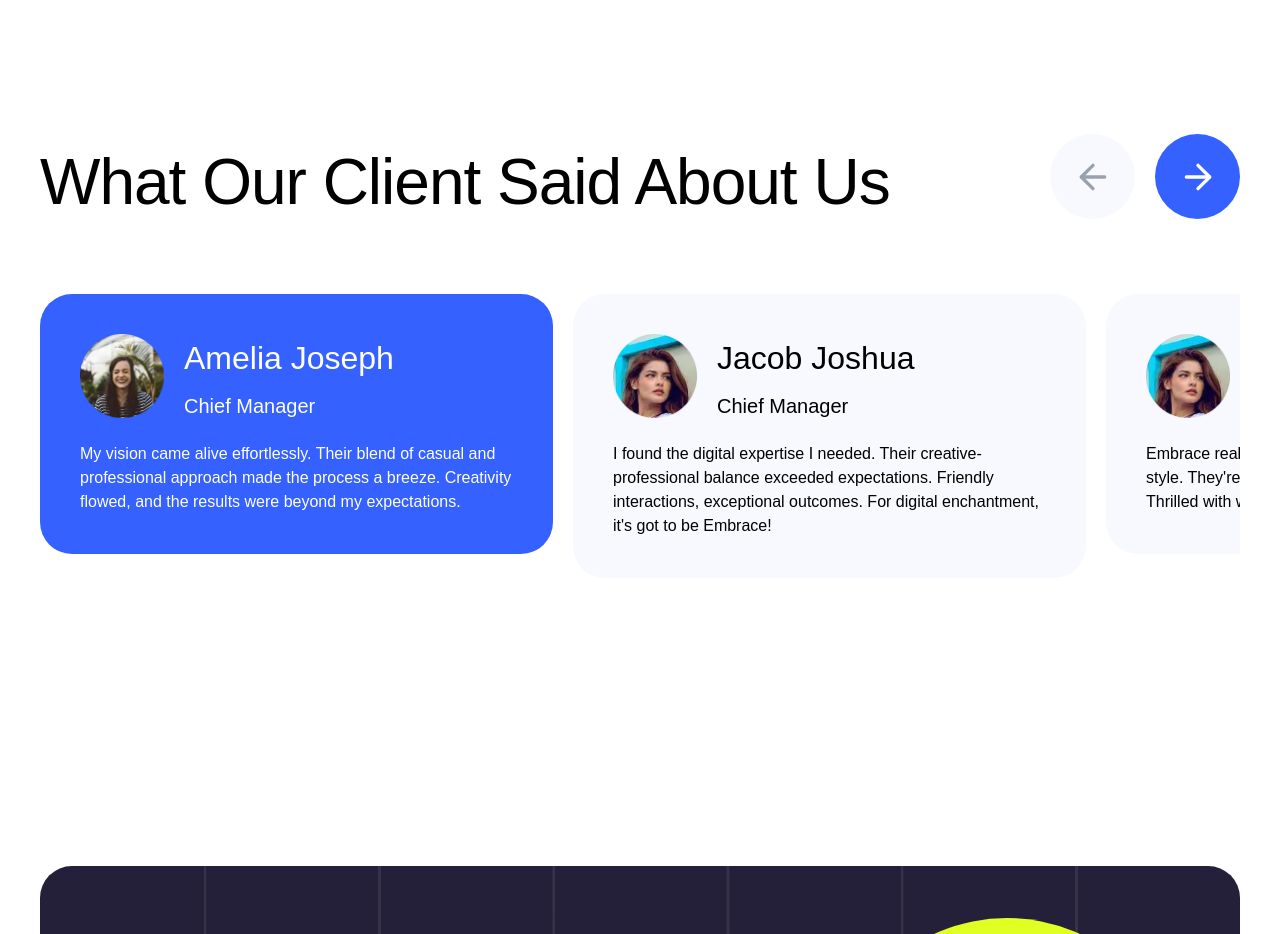
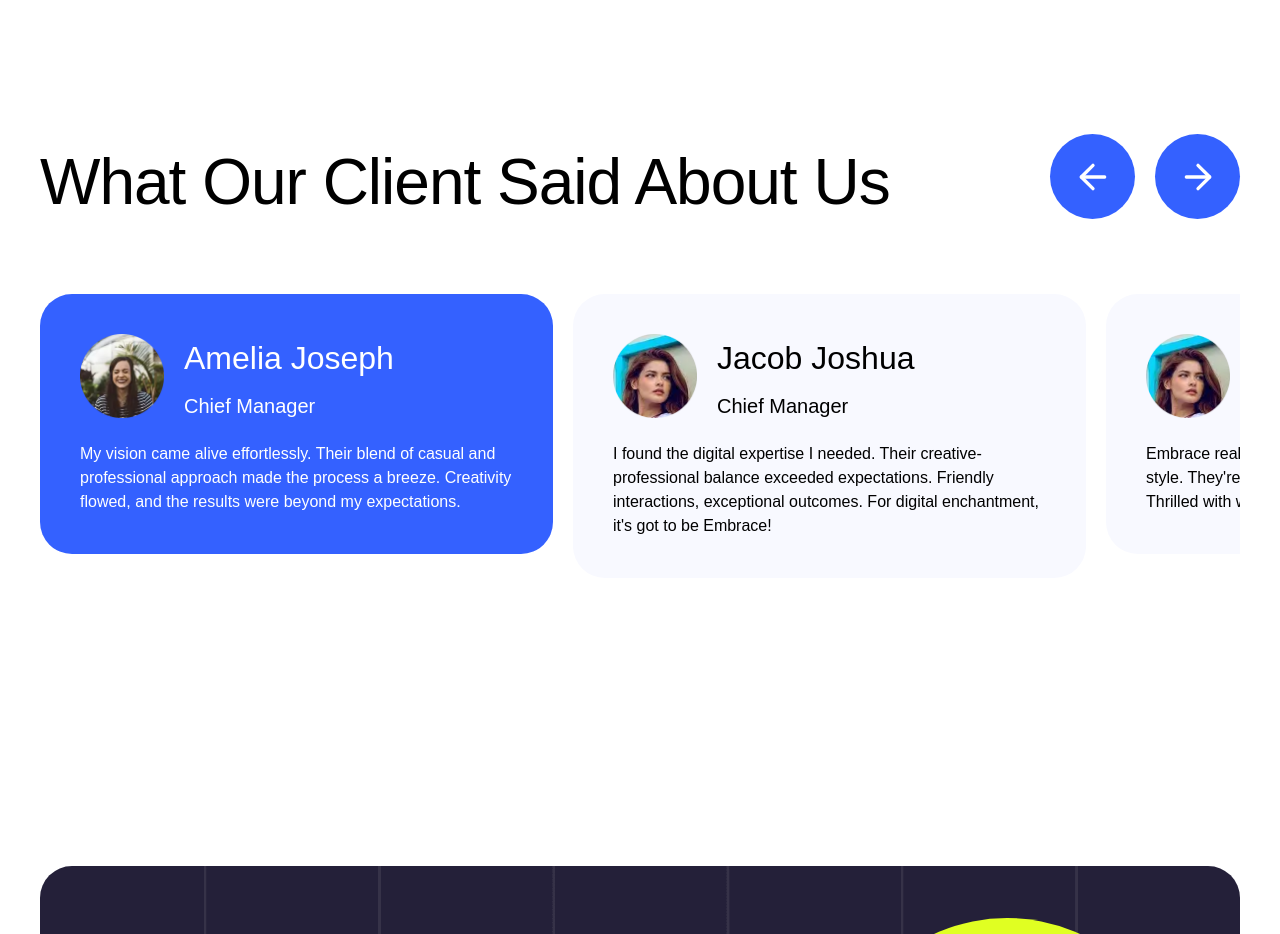
Before and after one commit to DylanSC01/embrance, a React (Vite) app: page / in a window 1280 px wide. Shown: the part 5580-6514 px from the top of the page. Built offline with nearby package versions, Linux system fonts and the light colour scheme.

Commit message:
feat(performance): lazy load testimonials section using IntersectionObserver

```diff
--- a/src/components/sections/Header.tsx
+++ b/src/components/sections/Header.tsx
@@ -3,7 +3,7 @@ import { X, Menu } from "lucide-react";
 import clsx from "clsx";
 
 import { HeaderNavList } from "@/components/ui";
-import useStickyHeader from "@/hooks/useStickyHeader";
+import { useStickyHeader } from "@/hooks";
 import { headerLinks } from "@/data/data";
 
 export const Header = () => {
--- a/src/components/sections/WhatOurClientsSaidSection.tsx
+++ b/src/components/sections/WhatOurClientsSaidSection.tsx
@@ -1,17 +1,24 @@
+import React, { Suspense } from "react";
 import { motion } from "motion/react";
 import { ArrowRight, ArrowLeft } from "lucide-react";
 
-import { TestimonialsSliderList } from "@/components/ui";
-import { useSwiperNavigation } from "@/hooks";
+import { useIsVisible, useSwiperNavigation } from "@/hooks";
 import { clientsTestimonals } from "@/data/data";
 
+const TestimonialsSliderList = React.lazy(() =>
+  import("@/components/ui/TestimonialsSliderList").then((m) => ({
+    default: m.TestimonialsSliderList,
+  }))
+);
+
 export const WhatOurClientsSaidSection = () => {
-
   const { swiperRef, isBeginning, isEnd, slideNext, slidePrev } =
     useSwiperNavigation();
 
+  const { ref, isVisible } = useIsVisible({ threshold: 0.3 });
+
   return (
-    <section className="py-20 lg:py-32" id="testimonials">
+    <section className="py-20 lg:py-32" id="testimonials" ref={ref}>
       <div className="container">
         <motion.div
           className="flex justify-between"
@@ -69,12 +76,14 @@ export const WhatOurClientsSaidSection = () => {
           </motion.div>
         </motion.div>
 
-        <div>
-          <TestimonialsSliderList
-            swiperRef={swiperRef}
-            testimonials={clientsTestimonals}
-          />
-        </div>
+        {isVisible && (
+          <Suspense fallback={<div className="mt-16 h-40" />}>
+            <TestimonialsSliderList
+              swiperRef={swiperRef}
+              testimonials={clientsTestimonals}
+            />
+          </Suspense>
+        )}
       </div>
     </section>
   );
--- a/src/hooks/index.ts
+++ b/src/hooks/index.ts
@@ -1,4 +1,5 @@
 export * from './useEmailForm';
+export * from './useIsVisible';
 export * from './useStickyHeader';
 export * from './useSwiperNavigation';
 export * from './useToggleHeight';
--- /dev/null
+++ b/src/hooks/useIsVisible.tsx
@@ -0,0 +1,29 @@
+
+
+import { useEffect, useRef, useState } from 'react'
+
+
+
+export const useIsVisible = (options: IntersectionObserverInit) => {
+
+    const ref = useRef<HTMLDivElement>(null);
+    const [isVisible, setIsVisible] = useState(false);
+
+    useEffect(() => {
+
+        if(!ref.current || isVisible) return;
+        const observer = new IntersectionObserver(([entry]) => {
+            if(entry.isIntersecting) {
+                setIsVisible(true);
+                observer.disconnect();
+            }
+        }, options);
+
+        observer.observe(ref.current);
+
+        return () => observer.disconnect();
+
+    }, [isVisible])
+
+    return { ref, isVisible }
+}
```
Also changed, not shown: src/hooks/useStickyHeader.tsx (renamed from src/hooks/useStickyHeader.ts), src/hooks/useSwiperNavigation.tsx (renamed from src/hooks/useSwiperNavigation.ts).
